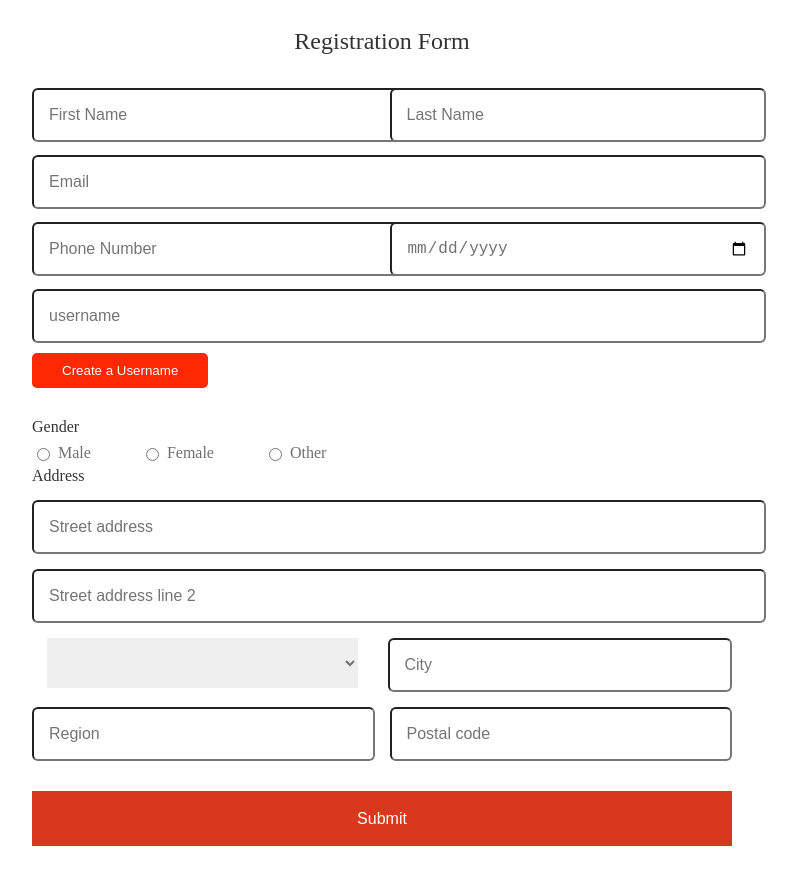
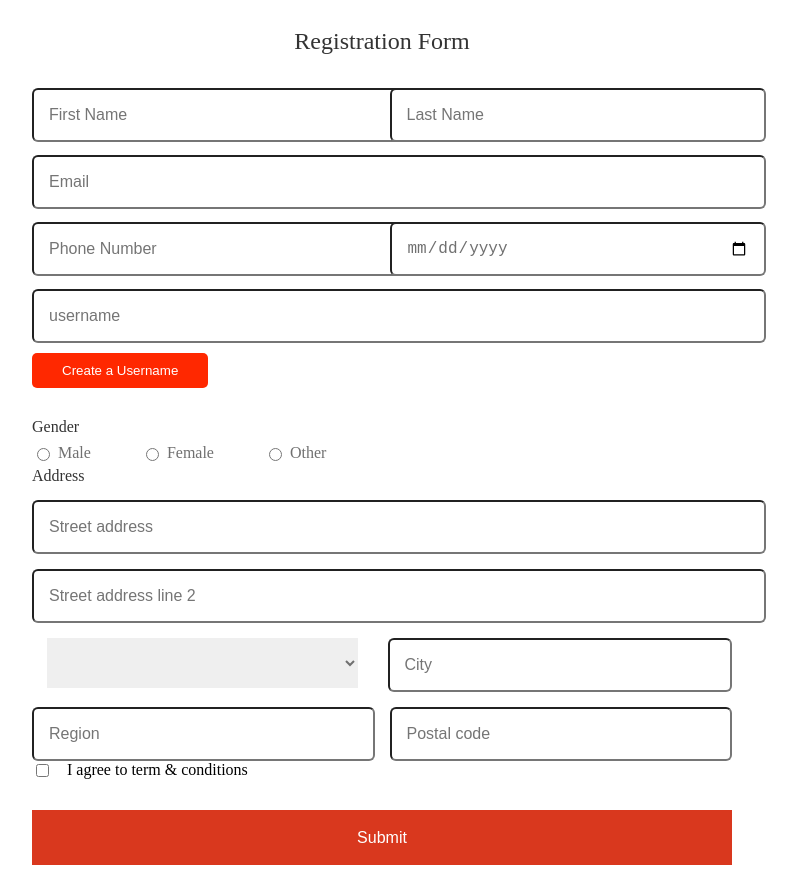
Before and after one commit to nguyenlekhanh/angular_form, an Angular app: page / in a window 1280 px wide. Shown: the whole page, without its empty margins (26-823 px from the left). Built offline with nearby package versions, Linux system fonts and the light colour scheme.

Commit message:
Working with Checkboxes

```diff
--- a/src/app/app.component.html
+++ b/src/app/app.component.html
@@ -77,6 +77,12 @@
         <input type="number" placeholder="Postal code" name="postal" ngModel/>
       </div>
     </div>
+
+    <div class="column">
+      <input type="checkbox" [(ngModel)]="IsAgreed" name="agreement" id="agreement"/>
+      <label for="agreement">I agree to term & conditions</label>
+    </div>
+
     <small *ngIf="addr.invalid && addr.touched">*Some fields required</small>
     <input type="submit" value="Submit" class="submit-btn" [disabled]="!registrationForm.valid">
   </form>
--- a/src/app/app.component.ts
+++ b/src/app/app.component.ts
@@ -19,6 +19,7 @@ export class AppComponent {
 
   firstName: string = '';
   lastName: string = '';
+  IsAgreed: boolean = false;
 
   @ViewChild('registrationForm') form: NgForm
 
```
